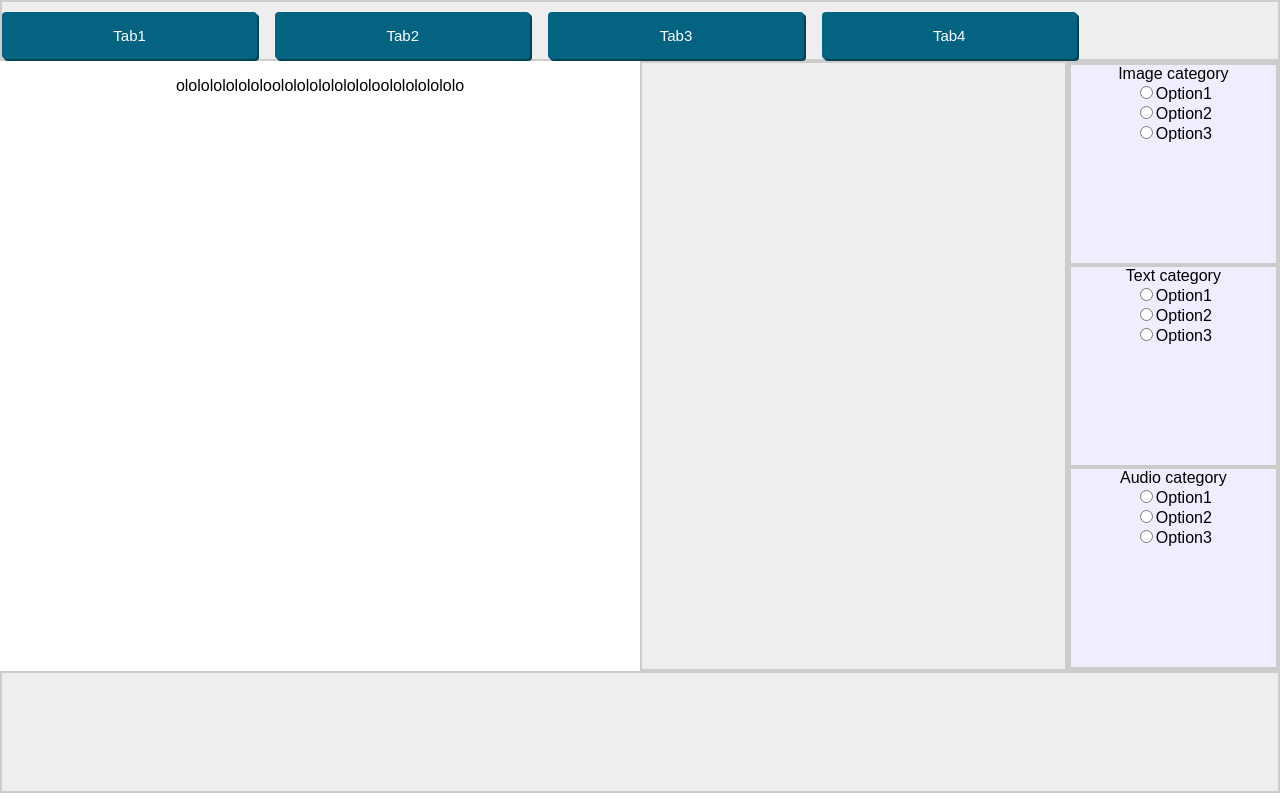
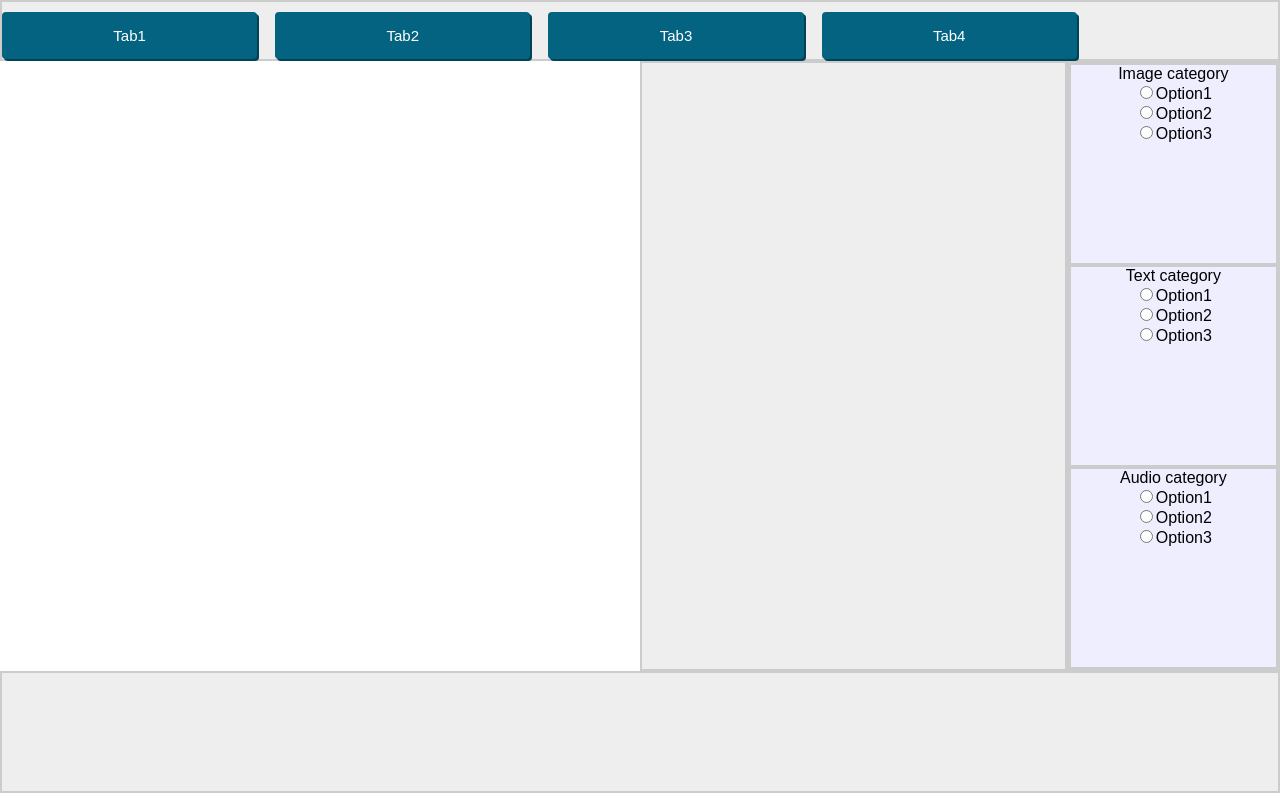
Before and after one commit to EnvyPhD/it2810-webutvikling-h18-prosjekt-2-gruppe--17, a React (Create React App) app in the folder it2810-17/: page / in a window 1280 px wide. Built offline with nearby package versions, Linux system fonts and the light colour scheme.

Commit message:
deleted an unessesary picture

```diff
--- a/it2810-17/src/components/Img.js
+++ b/it2810-17/src/components/Img.js
@@ -4,7 +4,7 @@ import React from "react";
 export default class Img extends React.Component{
   render(){
             return (
-              <p>olololololololoololololololololoololololololo</p>
+                <img id= "img"></img>
             );
         }
     }
```
Also changed, not shown: it2810-17/public/Jakt.jpg (deleted).
